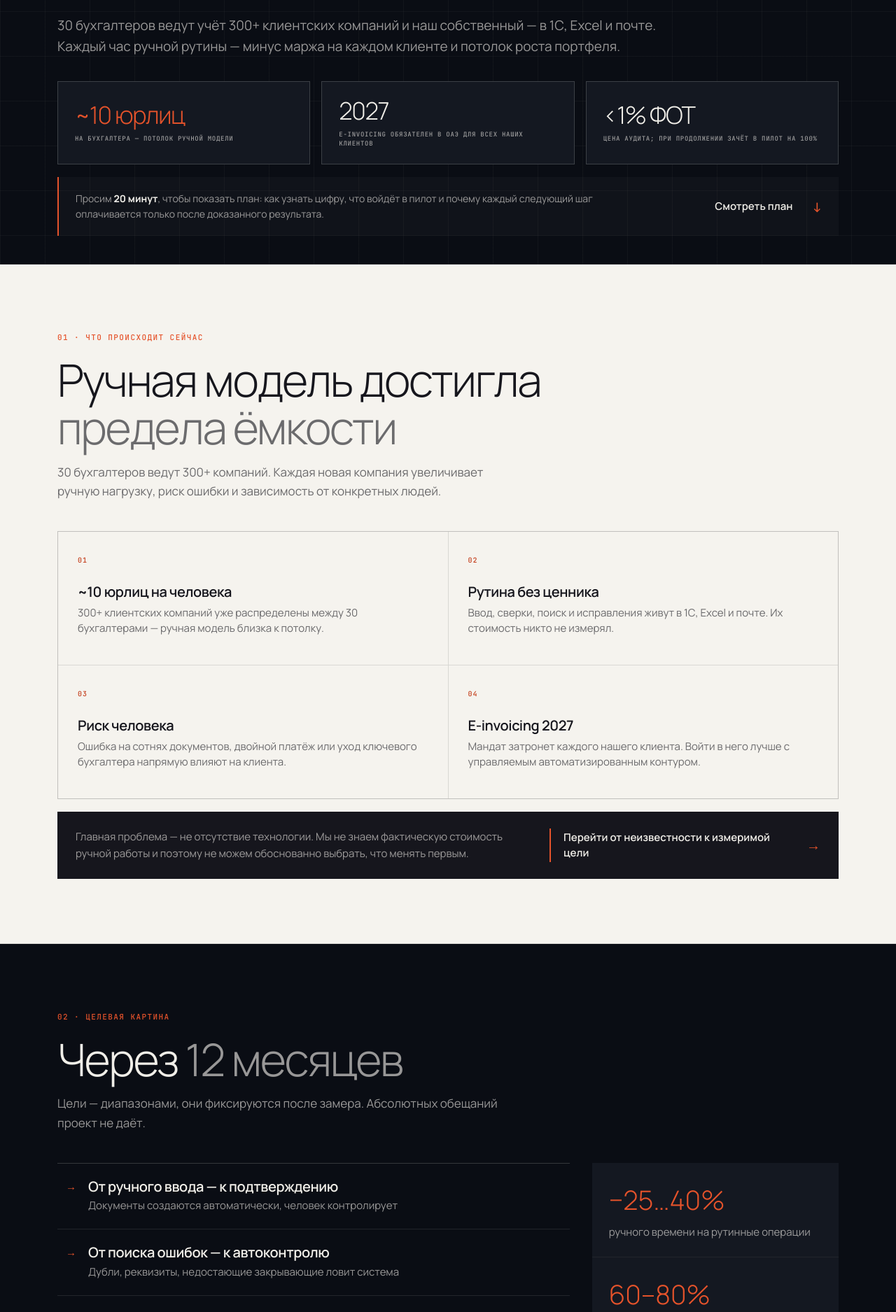
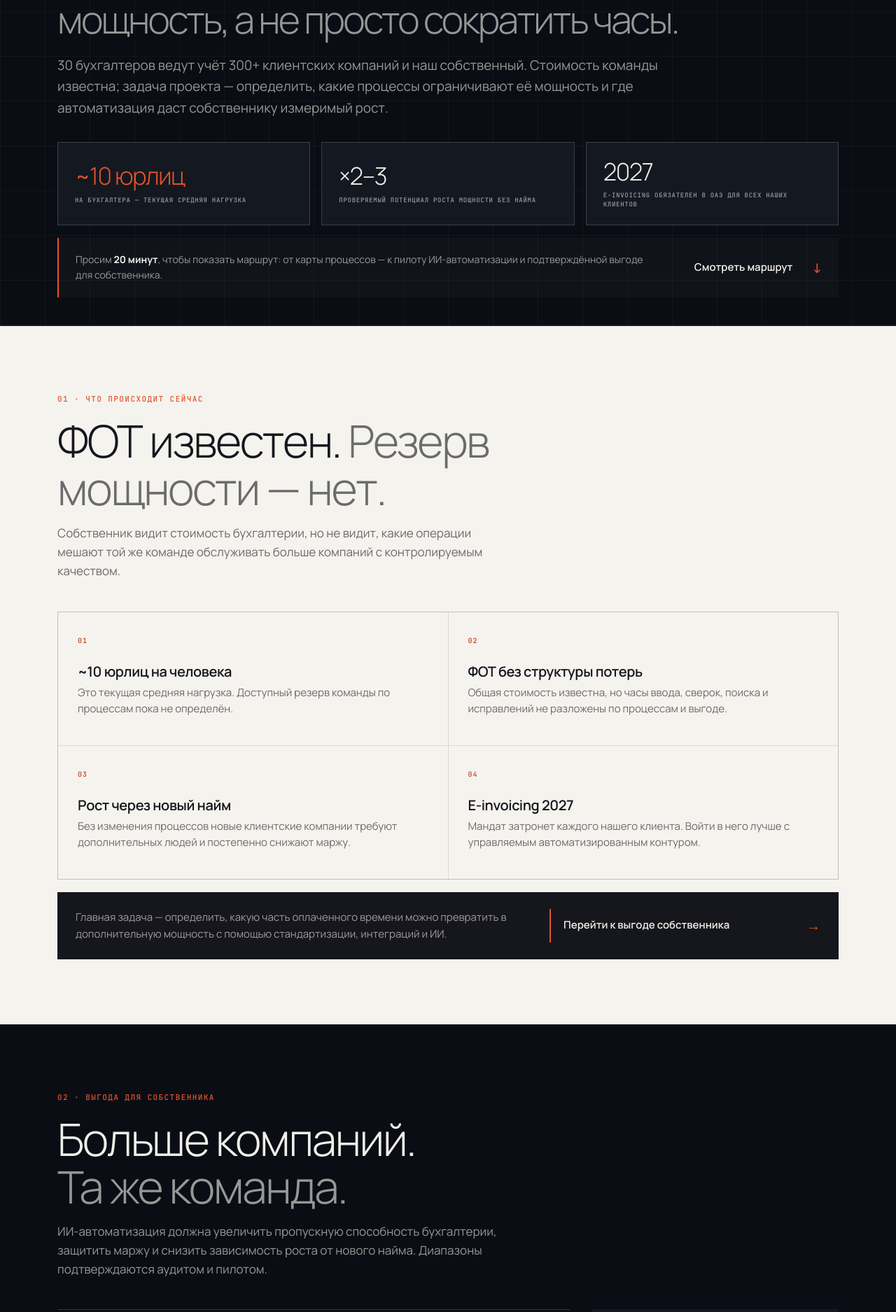
Before and after one commit to ku1batskii/kulbatskii-accounting-automation, a Next.js app: page / in a window 1280 px wide. Shown: the part 496-2371 px from the top of the page at 70% size. Built offline with nearby package versions, Linux system fonts and the light colour scheme.

Commit message:
Clarify owner value and AI automation outcome

```diff
--- a/app/layout.tsx
+++ b/app/layout.tsx
@@ -7,14 +7,14 @@ export async function generateMetadata(): Promise<Metadata> {
   const host = requestHeaders.get("host") ?? "localhost:3000";
   const protocol = requestHeaders.get("x-forwarded-proto") ?? (host.startsWith("localhost") ? "http" : "https");
   const ogImage = `${protocol}://${host}/og-no-glow-v2.png`;
-  const title = "Автоматизация бухгалтерии · KULBATSKII";
-  const description = "Gulf Bridge: аудит стоимости бухгалтерской рутины, подготовка к e-invoicing 2027 и рост клиентского портфеля без пропорционального найма.";
+  const title = "ИИ-автоматизация бухгалтерии · Gulf Bridge";
+  const description = "Как увеличить клиентский портфель Gulf Bridge без пропорционального найма: аудит процессов, пилот ИИ-автоматизации и подтверждение экономического эффекта.";
 
   return {
     title,
     description,
     icons: { icon: "/favicon.svg", shortcut: "/favicon.svg" },
-    openGraph: { title, description, type: "website", locale: "ru_RU", images: [{ url: ogImage, width: 1200, height: 630, alt: "Gulf Bridge — аудит стоимости бухгалтерской рутины" }] },
+    openGraph: { title, description, type: "website", locale: "ru_RU", images: [{ url: ogImage, width: 1200, height: 630, alt: "Gulf Bridge — ИИ-автоматизация бухгалтерии" }] },
     twitter: { card: "summary_large_image", title, description, images: [ogImage] },
   };
 }
--- a/app/page.tsx
+++ b/app/page.tsx
@@ -44,40 +44,40 @@ export default function Home() {
         <div className="wrap hero-inner">
           <span className="eyebrow line">АВТОМАТИЗАЦИЯ БУХГАЛТЕРИИ · GULF BRIDGE · ТИЗЕР</span>
           <div className="hero-copy">
-            <h1>Сколько нам стоит ручная работа<br/>бухгалтерии?<em>Честный ответ: неизвестно.</em></h1>
-            <p className="lead">30 бухгалтеров ведут учёт 300+ клиентских компаний и наш собственный — в 1С, Excel и почте. Каждый час ручной рутины — минус маржа на каждом клиенте и потолок роста портфеля.</p>
+            <h1>Как увеличить клиентский портфель<br/>без пропорционального найма?<em>ИИ-автоматизация должна высвободить мощность, а не просто сократить часы.</em></h1>
+            <p className="lead">30 бухгалтеров ведут учёт 300+ клиентских компаний и наш собственный. Стоимость команды известна; задача проекта — определить, какие процессы ограничивают её мощность и где автоматизация даст собственнику измеримый рост.</p>
           </div>
           <div className="hero-evidence" aria-label="Масштаб проблемы">
-            <article><strong>~10 юрлиц</strong><span>на бухгалтера — потолок ручной модели</span></article>
+            <article><strong>~10 юрлиц</strong><span>на бухгалтера — текущая средняя нагрузка</span></article>
+            <article><strong>×2–3</strong><span>проверяемый потенциал роста мощности без найма</span></article>
             <article><strong>2027</strong><span>e-invoicing обязателен в ОАЭ для всех наших клиентов</span></article>
-            <article><strong>&lt;1% ФОТ</strong><span>цена аудита; при продолжении зачёт в пилот на 100%</span></article>
           </div>
-          <div className="hero-ask"><p>Просим <b>20 минут</b>, чтобы показать план: как узнать цифру, что войдёт в пилот и почему каждый следующий шаг оплачивается только после доказанного результата.</p><a href="#problem">Смотреть план <span>↓</span></a></div>
+          <div className="hero-ask"><p>Просим <b>20 минут</b>, чтобы показать маршрут: от карты процессов — к пилоту ИИ-автоматизации и подтверждённой выгоде для собственника.</p><a href="#problem">Смотреть маршрут <span>↓</span></a></div>
         </div>
       </header>
 
       <section className="section paper" id="problem">
         <div className="wrap">
-          <div className="section-head"><span className="eyebrow">01 · ЧТО ПРОИСХОДИТ СЕЙЧАС</span><h2>Ручная модель достигла <em>предела ёмкости</em></h2><p>30 бухгалтеров ведут 300+ компаний. Каждая новая компания увеличивает ручную нагрузку, риск ошибки и зависимость от конкретных людей.</p></div>
+          <div className="section-head"><span className="eyebrow">01 · ЧТО ПРОИСХОДИТ СЕЙЧАС</span><h2>ФОТ известен. <em>Резерв мощности — нет.</em></h2><p>Собственник видит стоимость бухгалтерии, но не видит, какие операции мешают той же команде обслуживать больше компаний с контролируемым качеством.</p></div>
           <div className="problem-grid">
-            <article><span>01</span><h3>~10 юрлиц на человека</h3><p>300+ клиентских компаний уже распределены между 30 бухгалтерами — ручная модель близка к потолку.</p></article>
-            <article><span>02</span><h3>Рутина без ценника</h3><p>Ввод, сверки, поиск и исправления живут в 1С, Excel и почте. Их стоимость никто не измерял.</p></article>
-            <article><span>03</span><h3>Риск человека</h3><p>Ошибка на сотнях документов, двойной платёж или уход ключевого бухгалтера напрямую влияют на клиента.</p></article>
+            <article><span>01</span><h3>~10 юрлиц на человека</h3><p>Это текущая средняя нагрузка. Доступный резерв команды по процессам пока не определён.</p></article>
+            <article><span>02</span><h3>ФОТ без структуры потерь</h3><p>Общая стоимость известна, но часы ввода, сверок, поиска и исправлений не разложены по процессам и выгоде.</p></article>
+            <article><span>03</span><h3>Рост через новый найм</h3><p>Без изменения процессов новые клиентские компании требуют дополнительных людей и постепенно снижают маржу.</p></article>
             <article><span>04</span><h3>E-invoicing 2027</h3><p>Мандат затронет каждого нашего клиента. Войти в него лучше с управляемым автоматизированным контуром.</p></article>
           </div>
-          <div className="pain-conclusion"><p>Главная проблема — не отсутствие технологии. Мы не знаем фактическую стоимость ручной работы и поэтому не можем обоснованно выбрать, что менять первым.</p><a href="#target">Перейти от неизвестности к измеримой цели <span>→</span></a></div>
+          <div className="pain-conclusion"><p>Главная задача — определить, какую часть оплаченного времени можно превратить в дополнительную мощность с помощью стандартизации, интеграций и ИИ.</p><a href="#target">Перейти к выгоде собственника <span>→</span></a></div>
         </div>
       </section>
 
       <section className="section" id="target">
         <div className="wrap">
-          <div className="section-head"><span className="eyebrow">02 · ЦЕЛЕВАЯ КАРТИНА</span><h2>Через <em>12 месяцев</em></h2><p>Цели — диапазонами, они фиксируются после замера. Абсолютных обещаний проект не даёт.</p></div>
+          <div className="section-head"><span className="eyebrow">02 · ВЫГОДА ДЛЯ СОБСТВЕННИКА</span><h2>Больше компаний. <em>Та же команда.</em></h2><p>ИИ-автоматизация должна увеличить пропускную способность бухгалтерии, защитить маржу и снизить зависимость роста от нового найма. Диапазоны подтверждаются аудитом и пилотом.</p></div>
           <div className="target-layout">
             <div className="target-shifts">
-              <article><h3>От ручного ввода — к подтверждению</h3><p>Документы создаются автоматически, человек контролирует</p></article>
-              <article><h3>От поиска ошибок — к автоконтролю</h3><p>Дубли, реквизиты, недостающие закрывающие ловит система</p></article>
-              <article><h3>От операций — к управляемому процессу</h3><p>Метрики по каждому участку, видимые узкие места</p></article>
-              <article><h3>От оператора — к контролёру и методологу</h3><p>Роль бухгалтера меняется, люди остаются</p></article>
+              <article><h3>Рост портфеля без пропорционального найма</h3><p>Высвобождённая мощность направляется на обслуживание новых компаний</p></article>
+              <article><h3>Защита маржи на каждом клиенте</h3><p>Повторяемые операции выполняются системой, исключения остаются человеку</p></article>
+              <article><h3>Меньше зависимости от отдельных специалистов</h3><p>Правила и контроль закрепляются в управляемом процессе</p></article>
+              <article><h3>Готовность к e-invoicing 2027</h3><p>Клиентский контур масштабируется без роста ручной нагрузки</p></article>
             </div>
             <div className="target-metrics">
               <article><strong>−25…40%</strong><p>ручного времени на рутинные операции</p></article>
@@ -138,10 +138,10 @@ export default function Home() {
 
       <section className="section audit-product" id="audit">
         <div className="wrap">
-          <div className="section-head"><span className="eyebrow">07 · ПРОДУКТ</span><h2>Аудит стоимости <em>рутины</em></h2><p>За восемь недель превращаем невидимую ручную работу в управленческое решение: сколько она стоит, что менять первым и какой пилот действительно имеет смысл.</p></div>
+          <div className="section-head"><span className="eyebrow">07 · ПРОДУКТ</span><h2>Аудит потенциала <em>автоматизации</em></h2><p>За восемь недель раскладываем известную стоимость команды по процессам и показываем, где ИИ-автоматизация способна дать собственнику дополнительную мощность и рост маржи.</p></div>
           <div className="audit-outcomes">
-            <article><span>01</span><h3>Цифра</h3><p>Стоимость рутины в AED/год — по процессам и участкам</p></article>
-            <article><span>02</span><h3>Приоритеты</h3><p>Какие 2–3 процесса автоматизировать первыми — матрица с весами</p></article>
+            <article><span>01</span><h3>Структура</h3><p>Где концентрируются часы, возвраты и стоимость ручных операций</p></article>
+            <article><span>02</span><h3>Выгода</h3><p>Как найденный резерв превратить в новых клиентов, маржу или отказ от найма</p></article>
             <article><span>03</span><h3>Решение</h3><p>Обоснование пилота, критерии успеха, бюджетный предел и план запуска</p></article>
           </div>
           <div className="audit-offer">
@@ -158,7 +158,7 @@ export default function Home() {
             </div>
           </div>
           <p className="audit-price-note">Нагрузка на команду ограничена: ИТ помогает с выгрузками, владельцы процессов участвуют в коротких интервью, наблюдение проводится только с добровольцами.</p>
-          <div className="audit-credit"><div><span>ЗАЧЁТ В ПИЛОТ</span><strong>100%</strong><small>полная стоимость аудита</small></div><div><h3>Продолжаете — аудит бесплатен.</h3><p>Вся стоимость засчитывается в пилот. Останавливаетесь — у Gulf Bridge остаются карта затрат, baseline и обоснованное решение, ценные сами по себе.</p></div></div>
+          <div className="audit-credit"><div><span>ЗАЧЁТ В ПИЛОТ</span><strong>100%</strong><small>полная стоимость аудита</small></div><div><h3>Стоимость аудита работает дальше.</h3><p>При запуске пилота AED 45 000 полностью входят в его бюджет. Если продолжения нет, у Gulf Bridge остаются карта процессов, baseline и обоснованное решение.</p></div></div>
           <p className="audit-limit"><b>Граница продукта:</b> внедрение и лицензии в аудит не входят. Мы не обещаем ROI до измерения — мы создаём данные, на которых его можно честно посчитать.</p>
         </div>
       </section>
```
